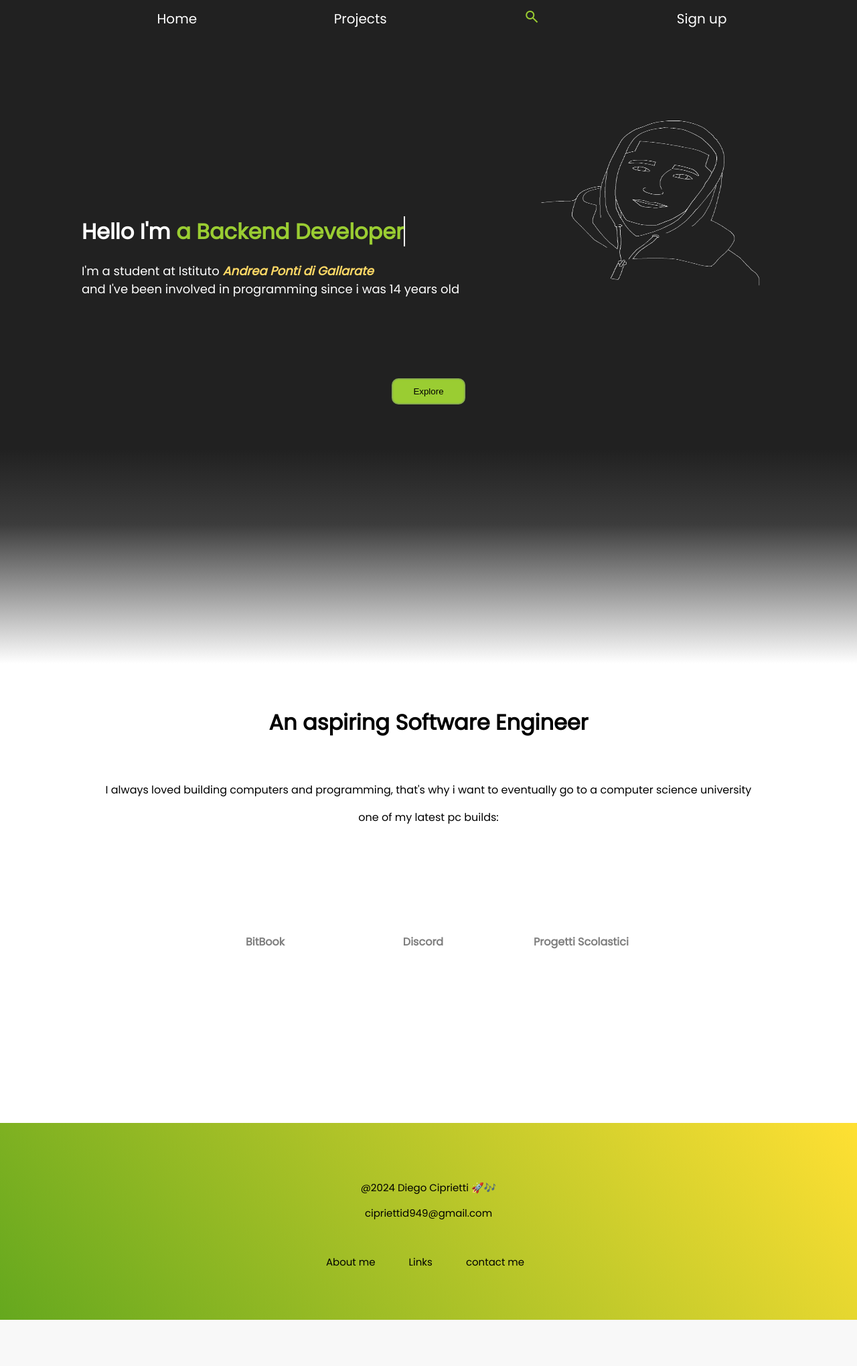
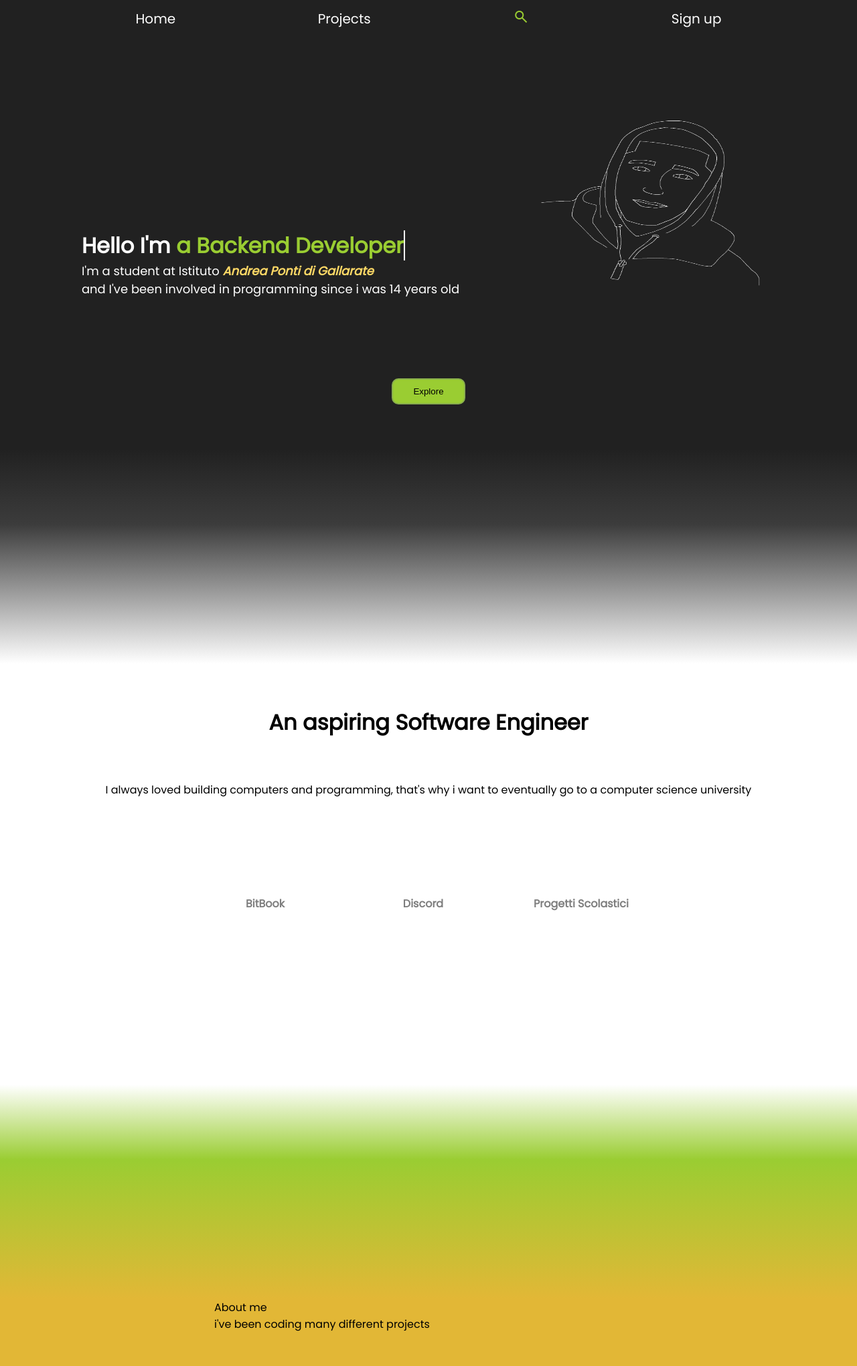
Before and after one commit to KyoozCPR/Portfolio-website, a Django app: page / in a window 1280 px wide. Shown: the top 2040 px of the page at 67% size. Before the commit the page ends 1971 px from the top, so only its background shows below. Run offline with Django 4.2, Linux system fonts and the light colour scheme.

Commit message:
extended home page 🚀

```diff
--- a/PollsApp/templates/PollsApp/home/index.html
+++ b/PollsApp/templates/PollsApp/home/index.html
@@ -144,7 +144,6 @@
     <h1 id="title">An aspiring Software Engineer</h1>
     <p>I always loved building computers and programming, that's why i want to eventually go to a computer science university</p>
 </div>
-    <p>one of my latest pc builds: </p>
 
 
 <section id="container-wrap">
@@ -170,4 +169,25 @@
         </div>
       </a>
 </section>
+<div>
+    <div id="gradient2"></div>
+    <section id="about">
+
+
+        <div id="about-title">
+            <p class="about-text">About me</p>
+        </div>
+
+
+        <div id="about-description">
+            <p class="about-text">i've been coding many different projects</p>
+        </div>
+
+
+
+    </section>
+
+</div>
+
+
 {% endblock %}
--- a/static/css/index.css
+++ b/static/css/index.css
@@ -1,7 +1,12 @@
+* {
+    margin: 0;
+    padding: 0;
+}
+
+
 body{
     min-height: 100vh;
-    display:flex;
-    flex-direction: column;
+
 }
 #bodywrapper{
     background-color: rgb(33, 33, 33);
@@ -169,15 +174,29 @@ body{
 }
 
 
+#gradient2 {
+    height: clamp(180px, 25vw, 400px);
+    background: rgb(255, 255, 255);
+    background: linear-gradient(180deg, rgb(255, 255, 255) 0%, yellowgreen 35%, hsl(45, 75%, 55%));
+
+}
+
+#about{
+    background-color: hsl(45, 75%, 55%);
+    height: 500px;
+}
+
 .about #title{
     display: flex;
     justify-content: center;
     font-family: 'Poppins', sans-serif;
     margin: 2em;
 }
-p {
+
+.about p{
     text-align: center;
 }
+
 #container-wrap {
     display: flex;
     justify-content: center;
@@ -226,3 +245,18 @@ a {
 color: black;
 text-decoration: none;
 }
+
+#about {
+    margin-top: 0;
+}
+
+#about-title {
+    margin-left: 25%;
+
+}
+
+
+
+#about-description {
+    margin-left: 25%;
+}
```
Also changed, not shown: collected_static_files/css/index.css (+37 -3 lines), PollsApp/views.py (line endings or trailing spaces).
